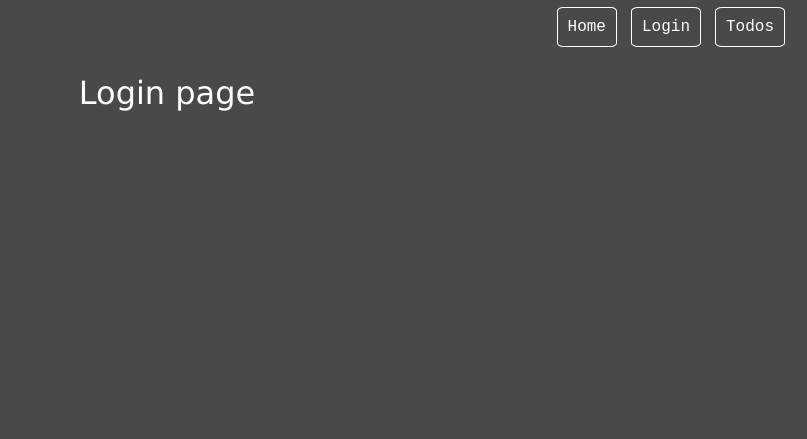
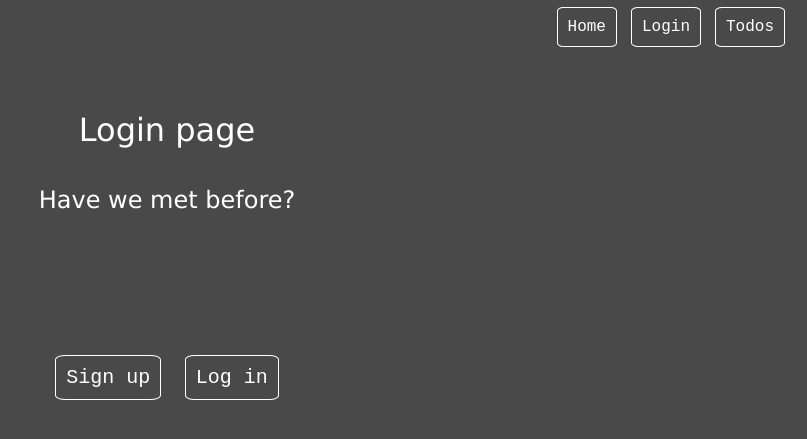
Before and after one commit to donnamagi/Pomodoro-app, a Flask app: page /login in a window 1280 px wide. Shown: the top 439 px of the page, without its empty margins (473-1280 px from the left). Run offline with Flask 2, Linux system fonts and the light colour scheme.

Commit message:
Styling buttons :)

```diff
--- a/static/styles/styles.css
+++ b/static/styles/styles.css
@@ -10,6 +10,7 @@
 h1, h2 {
     font-family: 'Lucida Sans', 'Lucida Sans Regular', 'Lucida Grande', 'Lucida Sans Unicode', Geneva, Verdana, sans-serif;
     font-weight: lighter;
+    margin-top: 3%;
 }
 
 a {
@@ -31,12 +32,16 @@ nav {
     display: flex;
 }
 
-.nav-button {
+.nav-button, button, .button {
     border: solid white 1px;
     border-radius: 10%;
     padding: 10px;
     margin: 7px;
 
+}
+
+button {
+    font-size: 20px;
 }
 
 .nav-button:hover {
@@ -105,3 +110,7 @@ li {
     background-color: rgb(133, 133, 133);
     margin: 10px;
 }
+
+#signup {
+    margin-top: 10%;
+}
--- a/templates/login.html
+++ b/templates/login.html
@@ -3,6 +3,11 @@
 
 <header>
     <h1>Login page</h1>
+    <h2>Have we met before?</h2>
+    <div id="signup">
+        <button>Sign up</button>
+        <button>Log in</button>
+    </div>
 </header>
 
 {% endblock %}
```
